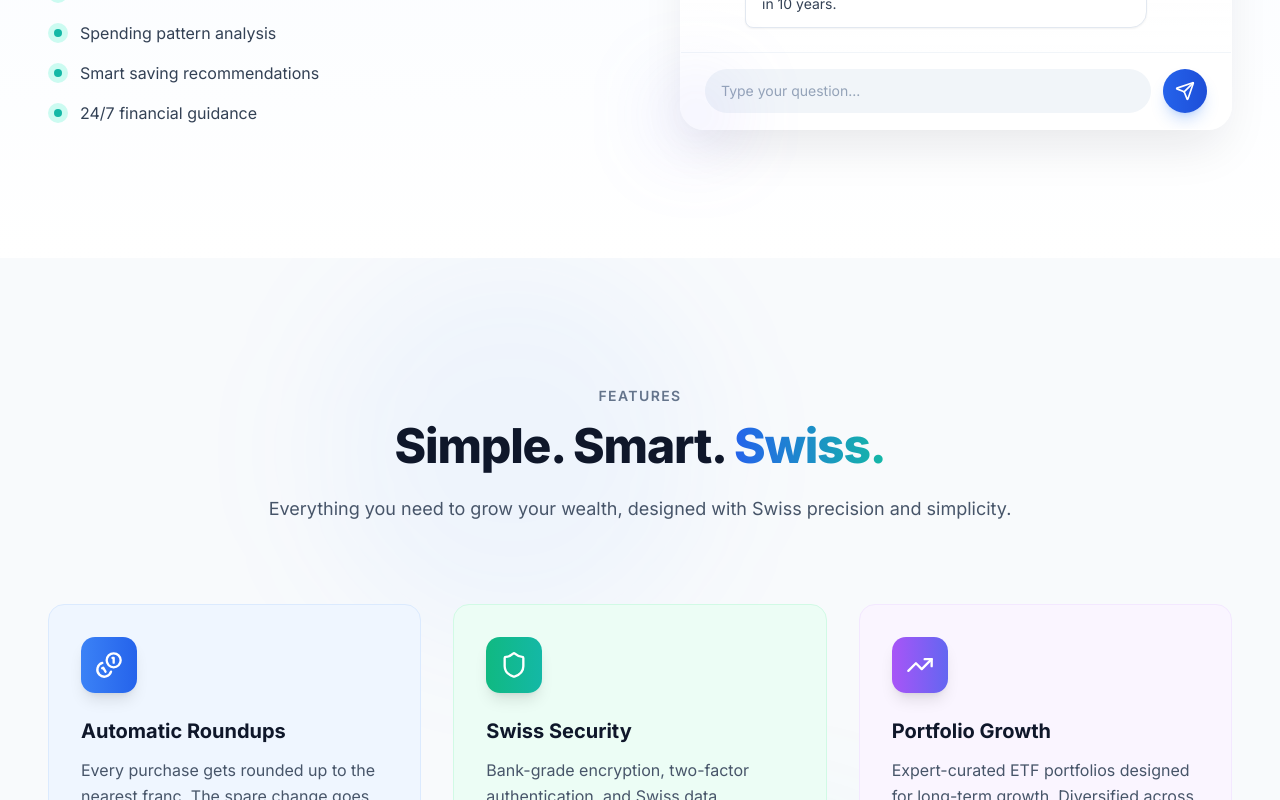
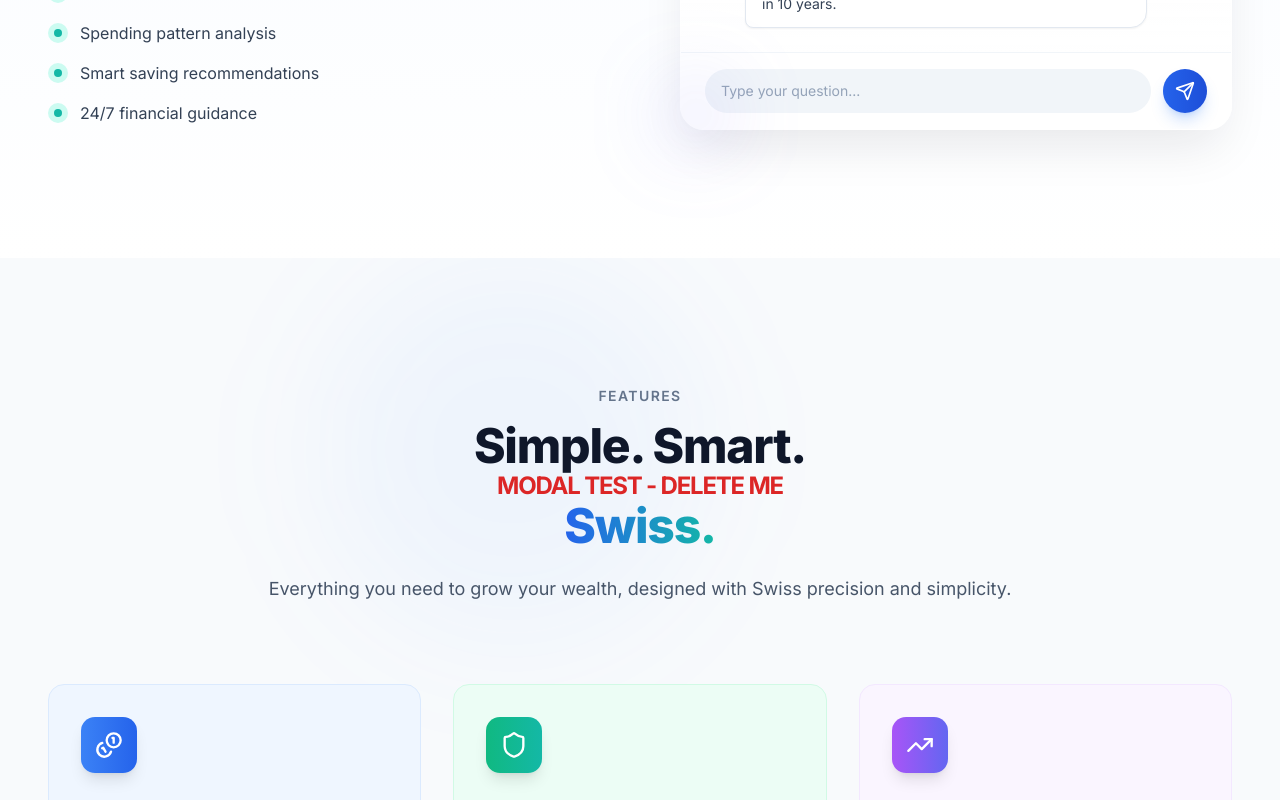
Before and after one commit to gcost81/SpareVestWaitinglist, a React (Vite) app in the folder app/: page / in a window 1280 px wide. Shown: the part 1642-2442 px from the top of the page. Built offline with nearby package versions, Linux system fonts and the light colour scheme.

Commit message:
Update Features.tsx

```diff
--- a/app/src/sections/Features.tsx
+++ b/app/src/sections/Features.tsx
@@ -102,6 +102,7 @@ export function Features() {
             </span>
             <h2 className="text-4xl lg:text-5xl font-extrabold text-slate-900 dark:text-white tracking-tight mb-6">
               Simple. Smart.{' '}
+              <p className="text-red-600 font-bold text-2xl">MODAL TEST - DELETE ME</p>
               <span className="bg-gradient-to-r from-blue-600 to-teal-500 bg-clip-text text-transparent">
                 Swiss.
               </span>
```
